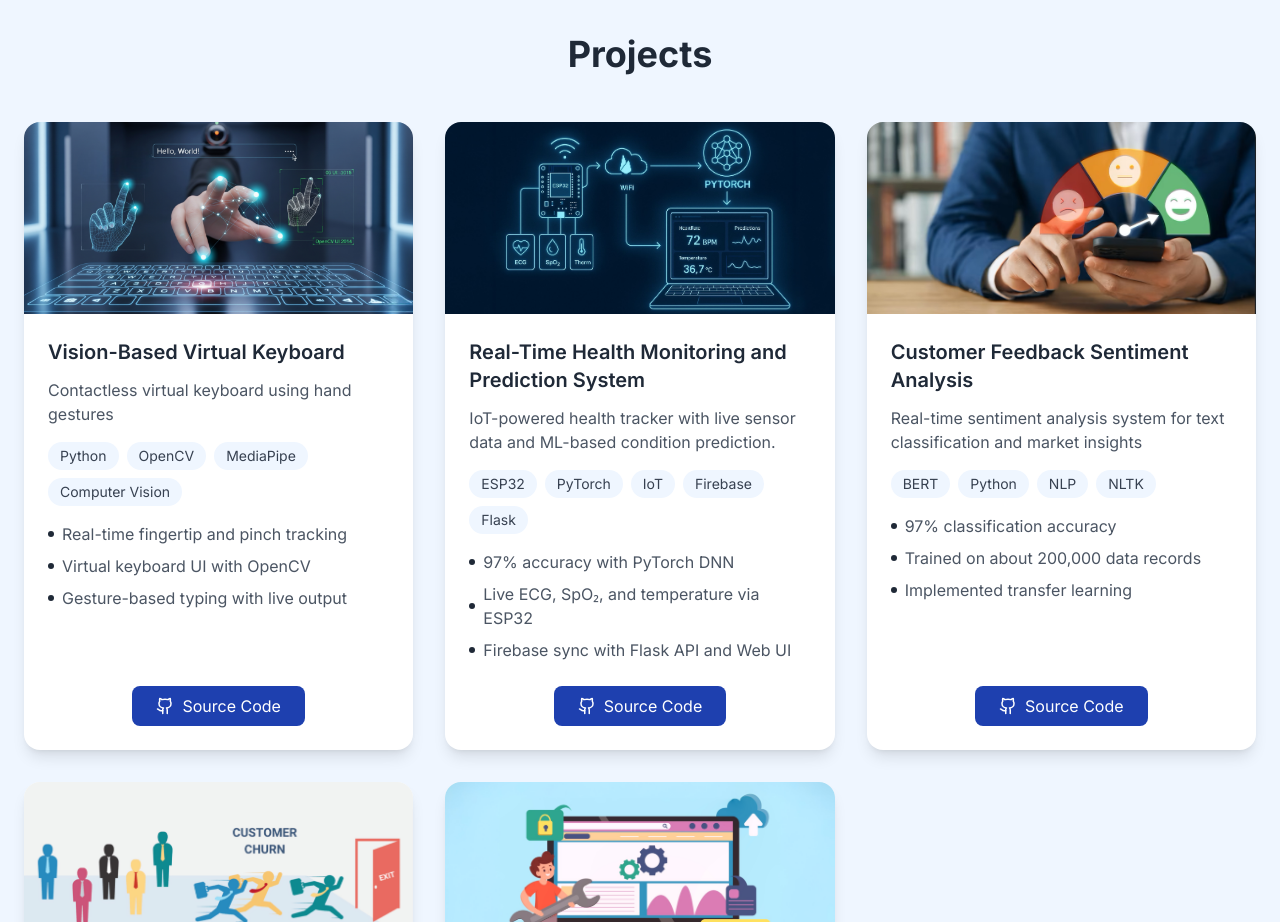
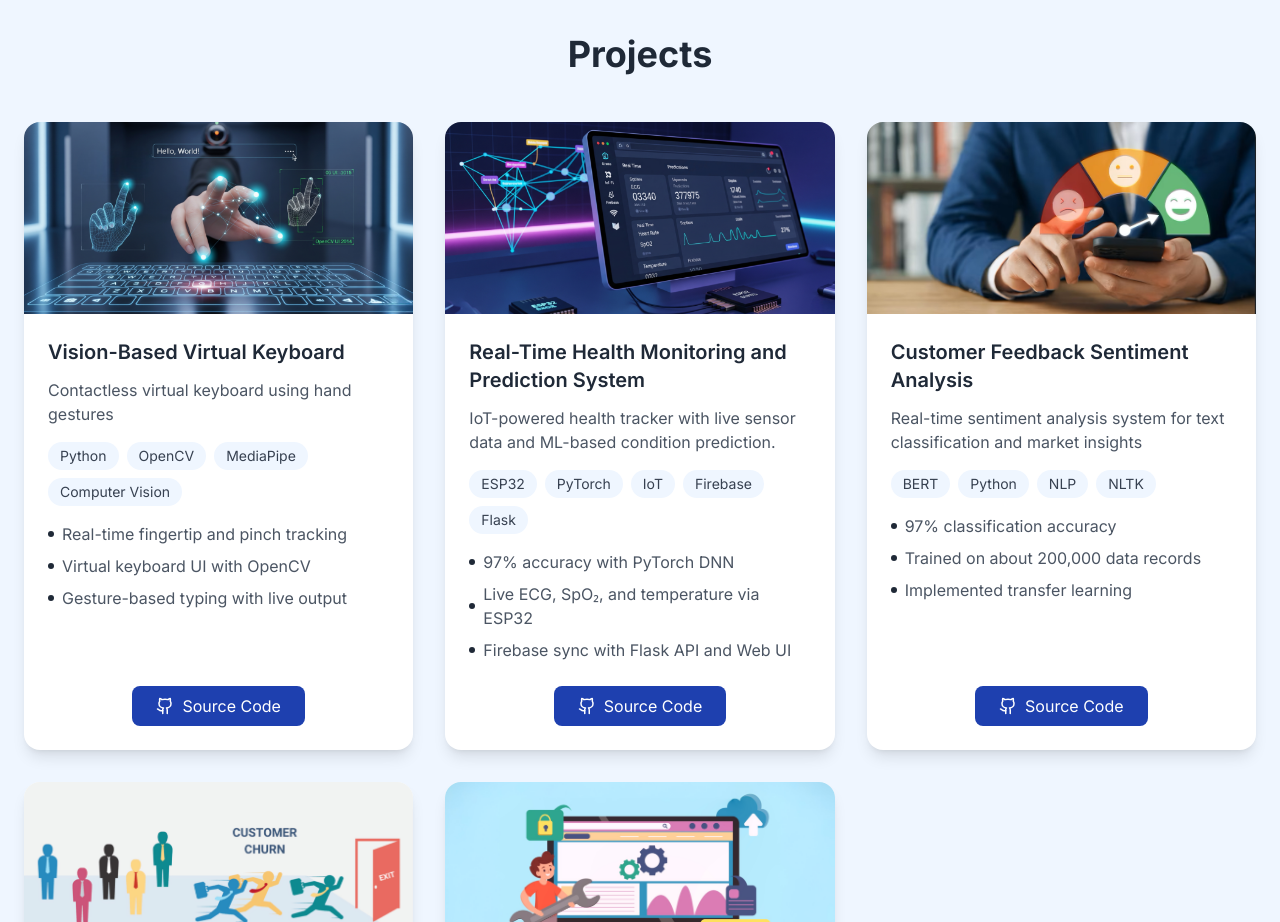
Before and after one commit to M7mdAhmd/ShorakyZone, a React (Vite) app: page / in a window 1280 px wide. Shown: the part 2680-3602 px from the top of the page. Built offline with nearby package versions, Linux system fonts and the light colour scheme.

Commit message:
update image

```diff
--- a/src/components/Projects.tsx
+++ b/src/components/Projects.tsx
@@ -21,7 +21,7 @@ export default function Projects() {
     {
       title: "Real-Time Health Monitoring and Prediction System",
       description: "IoT-powered health tracker with live sensor data and ML-based condition prediction.",
-      image: "media/real-time-health-monitoring.jpg",
+      image: "media/real-time-health-monitoring.png",
       tags: ["ESP32", "PyTorch", "IoT", "Firebase", "Flask"],
       achievements: [
         "97% accuracy with PyTorch DNN",
```
Also changed, not shown: public/media/real-time-health-monitoring.jpg (deleted), public/media/real-time-health-monitoring.png (added).
